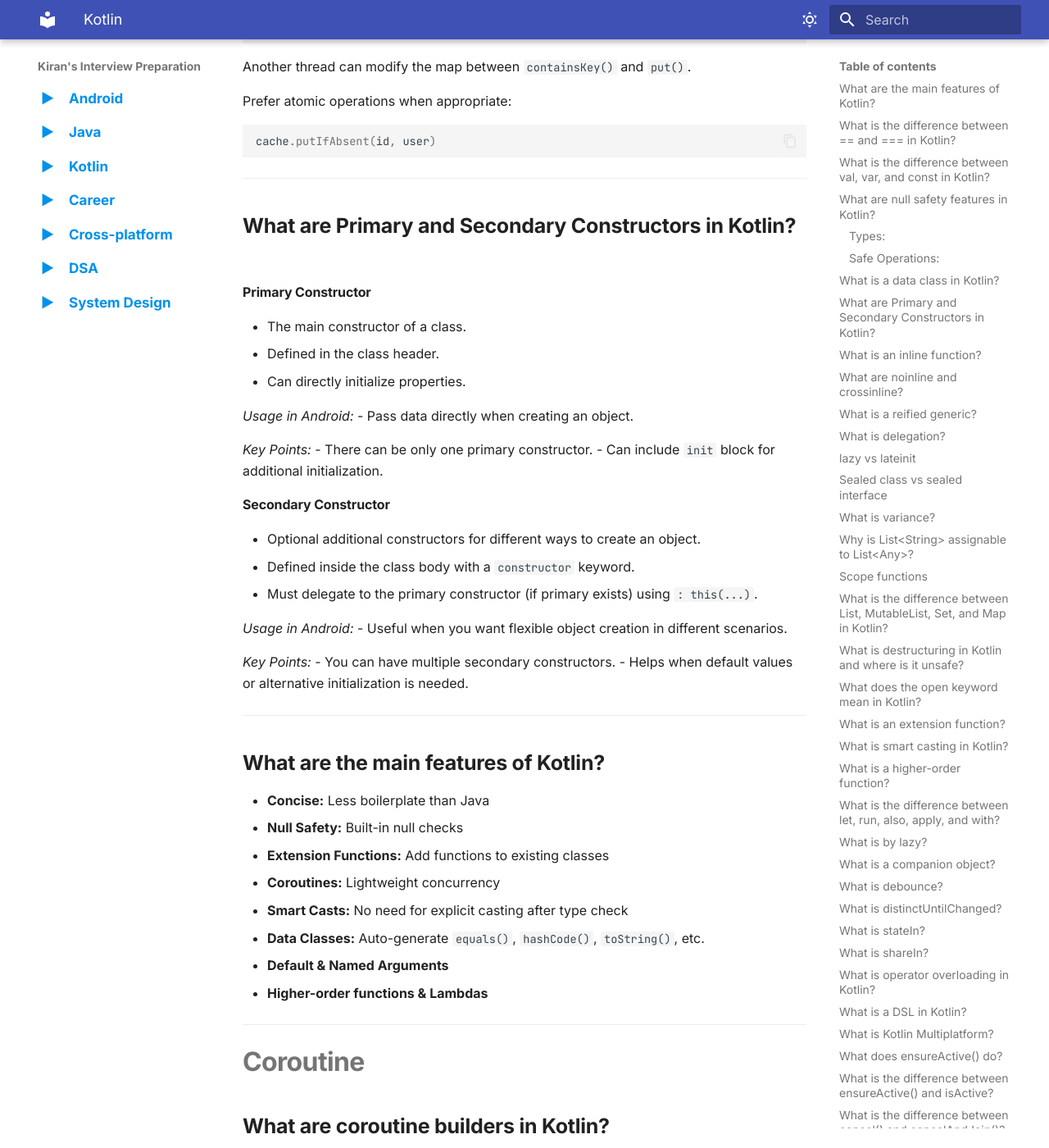
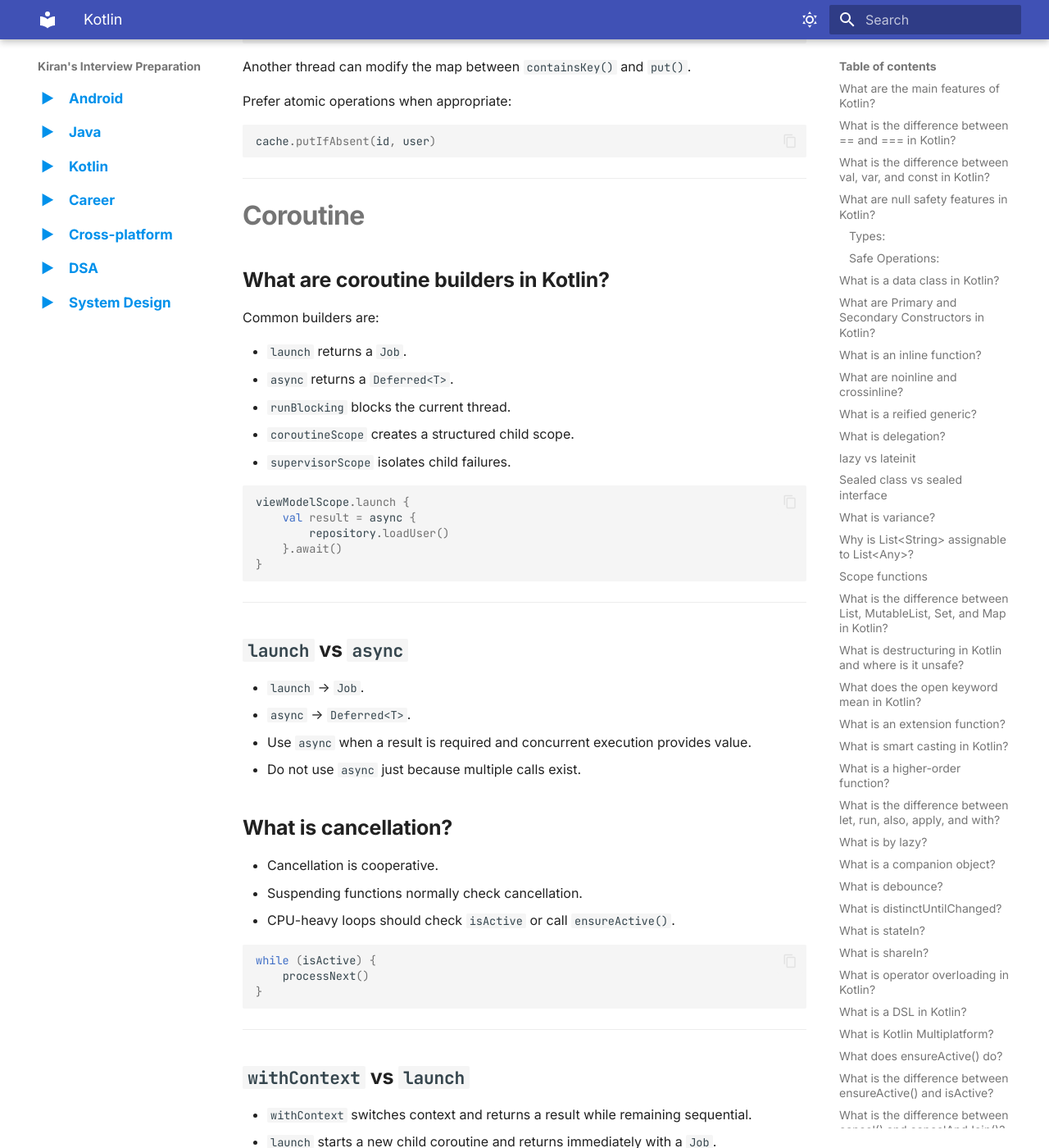
Before and after one commit to Kiran7007/Interview-Preparation, an MkDocs documentation site: the page built from docs/kotlin.md, in a window 1280 px wide and 1400 px high, scrolled down 36419 px. Shown: the whole window at 82% size. Built offline with MkDocs 1.6.1 and Material for MkDocs 9.7.7, drawn with Linux system fonts in a browser that asks for light colours.

Commit message:
Removed duplicate questions

````diff
--- a/docs/kotlin.md
+++ b/docs/kotlin.md
@@ -1800,50 +1800,6 @@
 ```kotlin
 cache.putIfAbsent(id, user)
 ```
-
-
----
-
-## What are Primary and Secondary Constructors in Kotlin?
-
-#### Primary Constructor
-- The main constructor of a class.
-- Defined in the class header.
-- Can directly initialize properties.
-
-*Usage in Android:*
-- Pass data directly when creating an object.
-
-*Key Points:*
-- There can be only one primary constructor.
-- Can include `init` block for additional initialization.
-
-#### Secondary Constructor
-- Optional additional constructors for different ways to create an object.
-- Defined inside the class body with a `constructor` keyword.
-- Must delegate to the primary constructor (if primary exists) using `: this(...)`.
-
-*Usage in Android:*
-- Useful when you want flexible object creation in different scenarios.
-
-*Key Points:*
-- You can have multiple secondary constructors.
-- Helps when default values or alternative initialization is needed.
-
-
----
-
-## What are the main features of Kotlin?
-
-- **Concise:** Less boilerplate than Java
-- **Null Safety:** Built-in null checks
-- **Extension Functions:** Add functions to existing classes
-- **Coroutines:** Lightweight concurrency
-- **Smart Casts:** No need for explicit casting after type check
-- **Data Classes:** Auto-generate `equals()`, `hashCode()`, `toString()`, etc.
-- **Default & Named Arguments**
-- **Higher-order functions & Lambdas**
-
 
 ---
 
````
Also changed, not shown: docs/android.md (+6 -55 lines).
